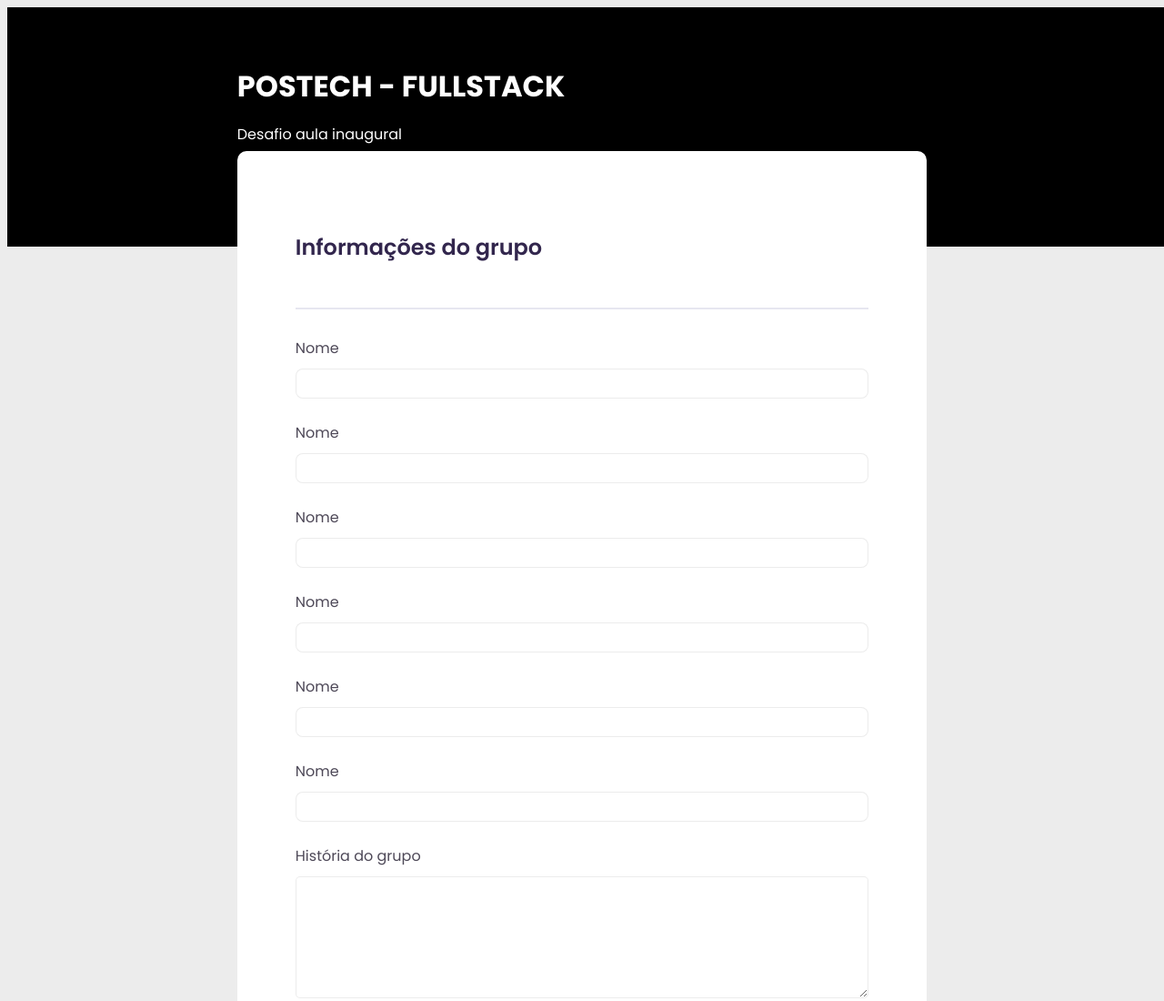
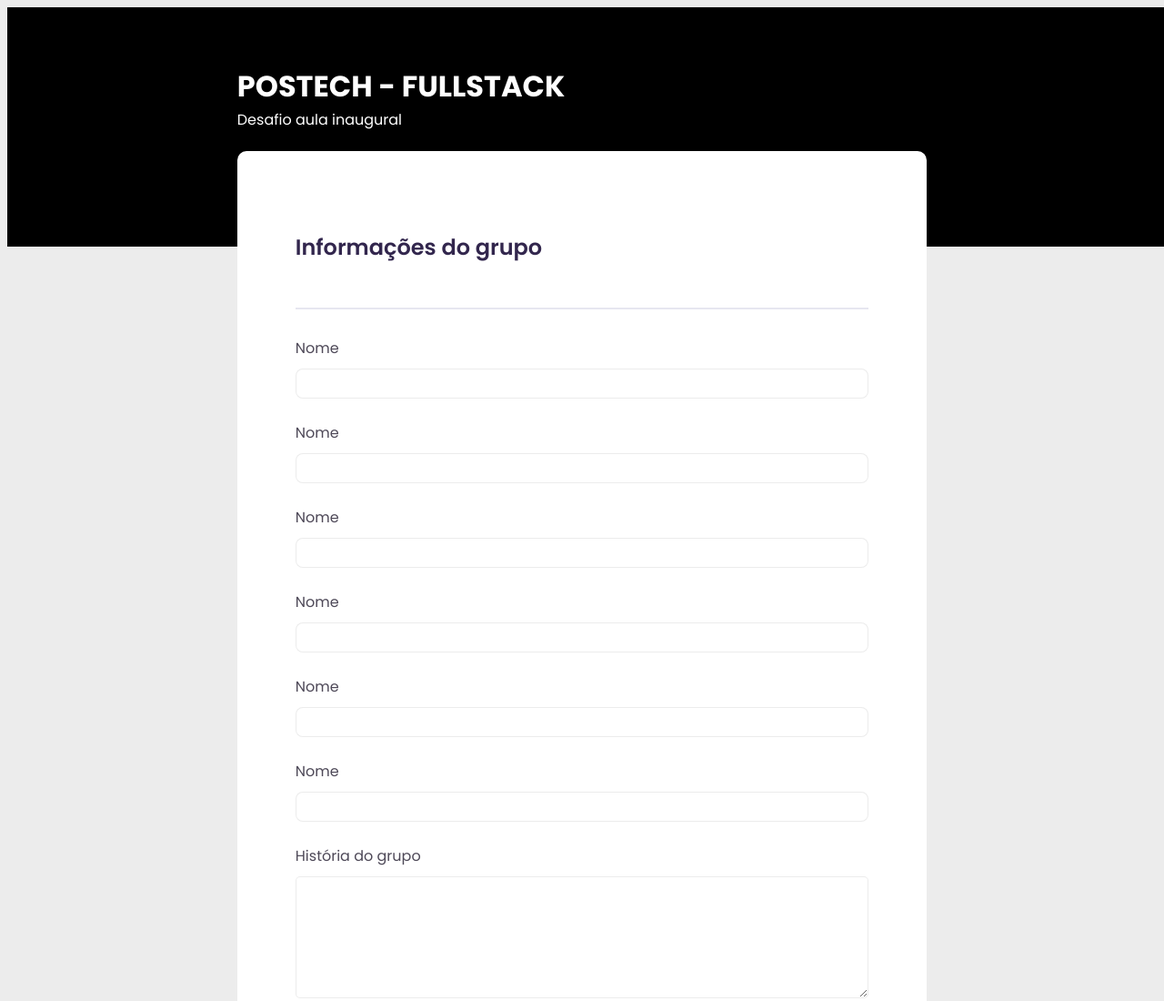
Before and after one commit to apvictor/desafio-1-fiap, a plain HTML site: page index.html in a window 1280 px wide. Shown: the top 1100 px of the page at 91% size. Drawn offline with Linux system fonts and the light colour scheme.

Commit message:
Ajusta margem do parágrafo no cabeçalho para zero

```diff
--- a/style.css
+++ b/style.css
@@ -13,6 +13,10 @@ header {
   padding: 5% 0px 0px 20%;
   display: flex;
   flex-direction: column;
+}
+
+header p {
+  margin-top: 0;
 }
 
 .form {
```
